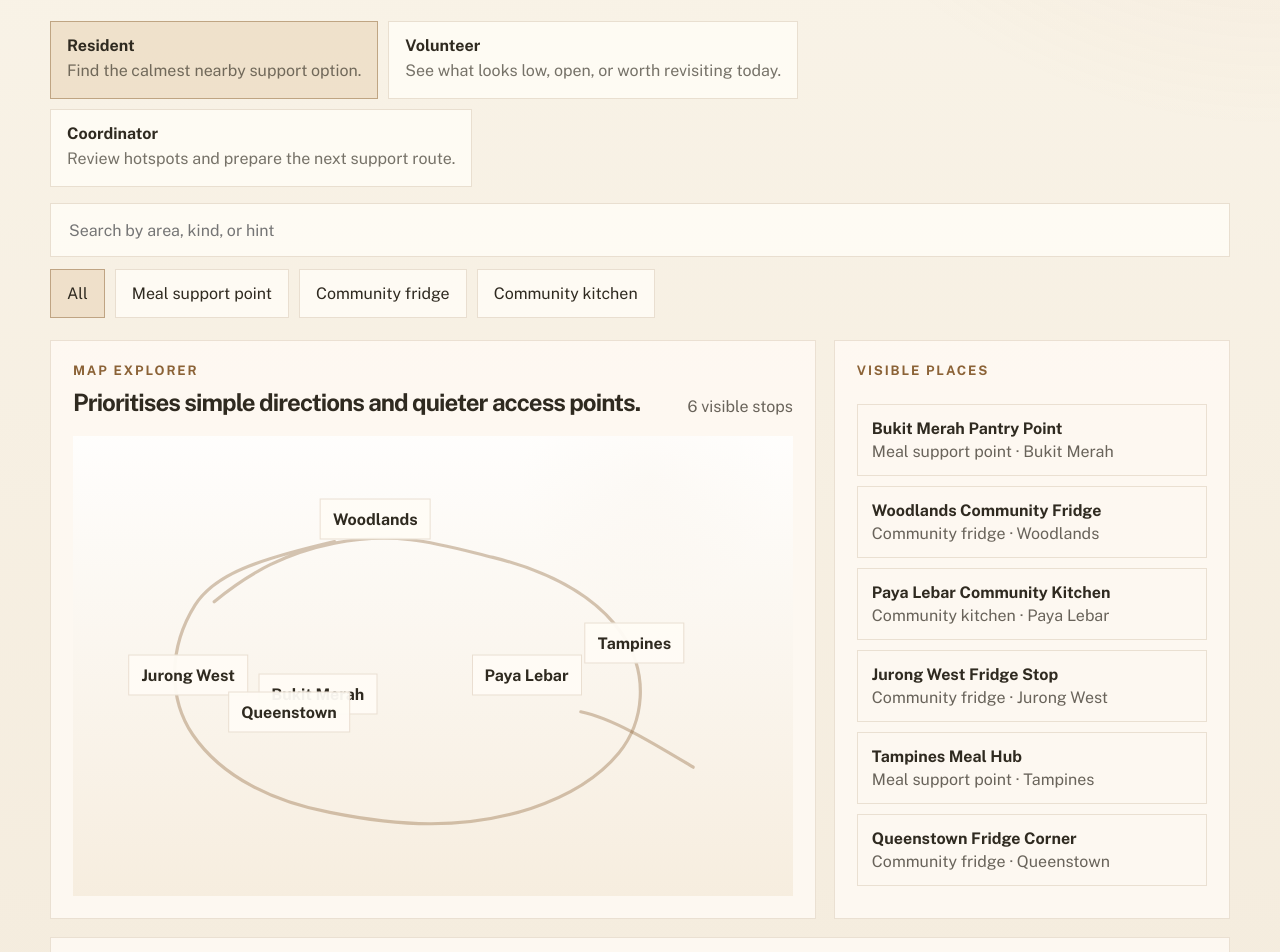
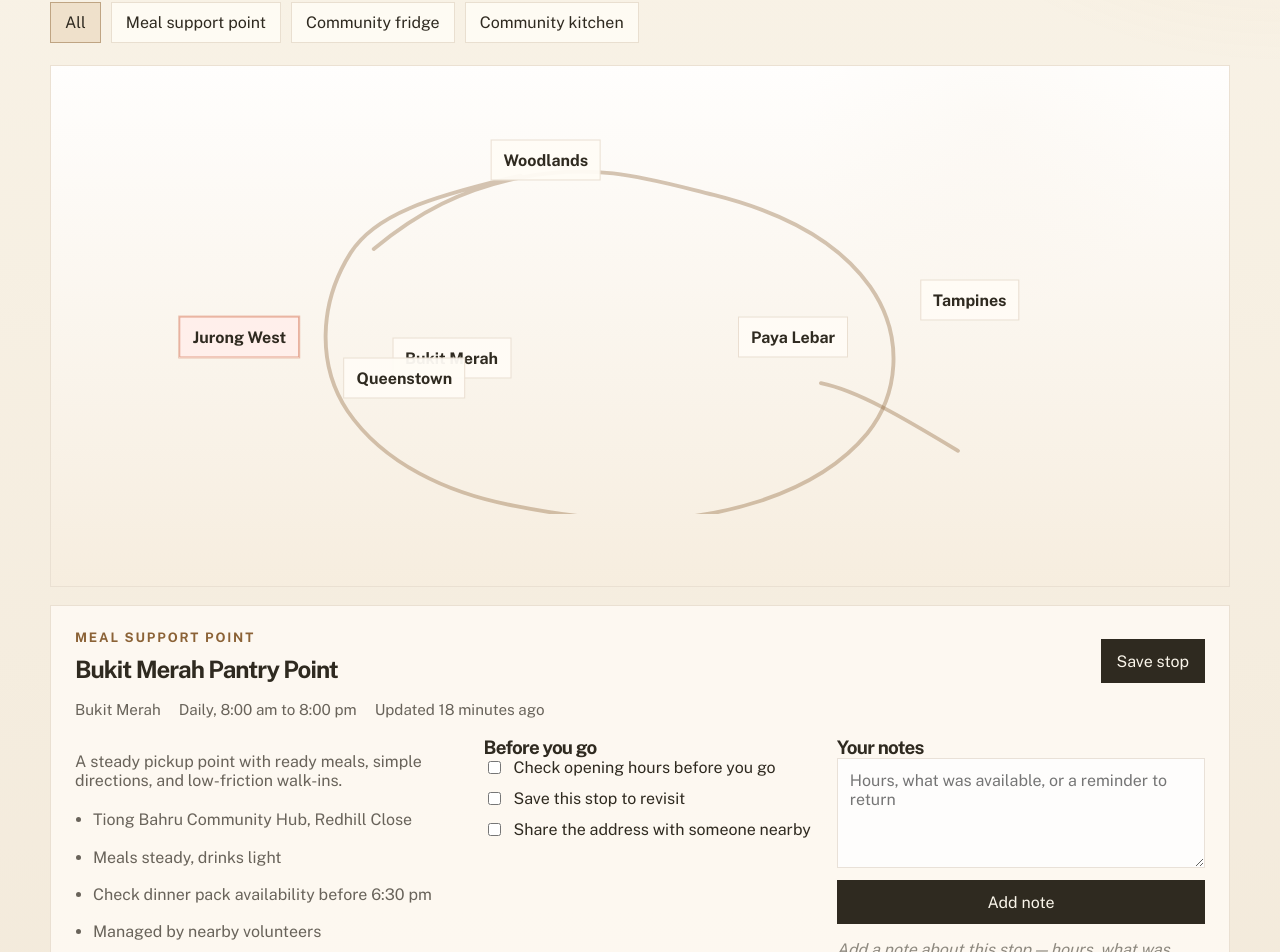
Before and after one commit to nc1z/concepts-for-good, a Next.js app: page /pocs/free-meal-map-sg in a window 1280 px wide. Shown: the part 445-1397 px from the top of the page. Built offline with nearby package versions, Linux system fonts and the light colour scheme.

Commit message:
feat: remake

```diff
--- a/app/pocs/free-meal-map-sg/free-meal-map-sg.module.css
+++ b/app/pocs/free-meal-map-sg/free-meal-map-sg.module.css
@@ -10,7 +10,7 @@
 .topline,
 .hero,
 .controls,
-.layout,
+.mapStage,
 .drawer {
   width: min(1180px, 100%);
   margin: 0 auto;
@@ -23,8 +23,7 @@
   padding-bottom: 20px;
 }
 
-.backLink,
-.resetLink {
+.backLink {
   border: 0;
   background: transparent;
   color: rgba(47, 42, 32, 0.72);
@@ -40,8 +39,6 @@
 }
 
 .kicker,
-.mapHeader p,
-.listRail p,
 .drawerLead p {
   margin: 0 0 10px;
   color: #8b6236;
@@ -52,7 +49,6 @@
 }
 
 .hero h1,
-.mapHeader h2,
 .drawerLead h2,
 .notesCol h3,
 .checklistCol h3 {
@@ -79,18 +75,16 @@
   padding-bottom: 22px;
 }
 
-.personaRow,
 .filterRow {
   display: flex;
   flex-wrap: wrap;
   gap: 10px;
 }
 
-.personaButton,
 .filterButton {
   display: grid;
   gap: 4px;
-  padding: 14px 16px;
+  padding: 10px 14px;
   border: 1px solid rgba(139, 98, 54, 0.18);
   background: rgba(255, 252, 246, 0.9);
   color: #2f2a20;
@@ -98,14 +92,7 @@
   text-align: left;
 }
 
-.personaButton span {
-  color: rgba(47, 42, 32, 0.66);
-  line-height: 1.55;
-}
-
-.personaButtonActive,
 .filterButtonActive,
-.placeRowActive,
 .hotspotActive {
   border-color: rgba(139, 98, 54, 0.48);
   background: rgba(233, 212, 183, 0.55);
@@ -123,43 +110,15 @@
   background: rgba(255, 252, 246, 0.9);
 }
 
-.layout {
-  display: grid;
-  grid-template-columns: minmax(0, 1.45fr) minmax(260px, 0.75fr);
-  gap: 18px;
-}
-
-.mapStage,
-.listRail,
-.drawer {
+.mapStage {
   background: rgba(255, 251, 245, 0.84);
   border: 1px solid rgba(139, 98, 54, 0.16);
-}
-
-.mapStage {
-  padding: 22px;
-}
-
-.mapHeader {
-  display: flex;
-  justify-content: space-between;
-  gap: 18px;
-  align-items: flex-end;
-}
-
-.mapHeader span,
-.placeRow span,
-.drawerMeta span,
-.storyCol p,
-.detailList,
-.notesFeed p {
-  color: rgba(47, 42, 32, 0.72);
+  margin-bottom: 0;
 }
 
 .mapCanvas {
   position: relative;
-  min-height: 460px;
-  margin-top: 20px;
+  min-height: 520px;
   overflow: hidden;
   background:
     linear-gradient(180deg, rgba(255, 255, 255, 0.82), rgba(245, 235, 219, 0.82)),
@@ -191,27 +150,15 @@
   font-weight: 700;
 }
 
-.listRail {
-  display: grid;
-  align-content: flex-start;
-  gap: 16px;
-  padding: 22px;
+@keyframes alertPulse {
+  0%, 100% { box-shadow: 0 0 0 0 rgba(200, 80, 40, 0.4); }
+  50% { box-shadow: 0 0 0 6px rgba(200, 80, 40, 0); }
 }
 
-.placeList {
-  display: grid;
-  gap: 10px;
-}
-
-.placeRow {
-  display: grid;
-  gap: 4px;
-  padding: 14px;
-  border: 1px solid rgba(139, 98, 54, 0.16);
-  background: transparent;
-  color: #2f2a20;
-  cursor: pointer;
-  text-align: left;
+.hotspotAlert {
+  border-color: rgba(200, 80, 40, 0.5);
+  background: rgba(255, 240, 235, 0.95);
+  animation: alertPulse 2s ease-in-out infinite;
 }
 
 .drawer {
@@ -219,6 +166,8 @@
   gap: 18px;
   margin-top: 18px;
   padding: 24px;
+  background: rgba(255, 251, 245, 0.84);
+  border: 1px solid rgba(139, 98, 54, 0.16);
 }
 
 .drawerLead {
@@ -233,6 +182,13 @@
   flex-wrap: wrap;
   gap: 18px;
   font-size: 0.95rem;
+}
+
+.drawerMeta span,
+.storyCol p,
+.detailList,
+.notesFeed p {
+  color: rgba(47, 42, 32, 0.72);
 }
 
 .saveButton,
@@ -283,15 +239,18 @@
   resize: vertical;
 }
 
+.emptyState {
+  color: rgba(47, 42, 32, 0.54) !important;
+  font-style: italic;
+}
+
 @media (max-width: 980px) {
   .hero,
-  .layout,
   .drawerGrid {
     grid-template-columns: 1fr;
   }
 
   .drawerLead,
-  .mapHeader,
   .topline {
     flex-direction: column;
     align-items: flex-start;
--- a/app/pocs/free-meal-map-sg/page.tsx
+++ b/app/pocs/free-meal-map-sg/page.tsx
@@ -4,11 +4,10 @@ import Link from "next/link";
 import { AnimatePresence, motion } from "framer-motion";
 import { useEffect, useMemo, useState } from "react";
 
-import { filterOptions, personas, places, type PersonaId } from "./data";
+import { filterOptions, places } from "./data";
 import styles from "./free-meal-map-sg.module.css";
 
 type SavedState = {
-  personaId: PersonaId;
   filter: string;
   search: string;
   selectedPlaceId: string;
@@ -19,38 +18,27 @@ type SavedState = {
 
 const STORAGE_KEY = "cfg-free-meal-map-sg-v2";
 
-function getChecklist(personaId: PersonaId) {
-  if (personaId === "resident") {
-    return ["Check opening hours", "Save this stop", "Share with someone nearby"];
-  }
-
-  if (personaId === "volunteer") {
-    return ["Check stock level", "Mark what is low", "Plan a quick refill visit"];
-  }
-
-  return ["Save for route planning", "Review access notes", "Follow up later today"];
-}
+const checklistTemplate = [
+  "Check opening hours before you go",
+  "Save this stop to revisit",
+  "Share the address with someone nearby",
+];
 
 export default function FreeMealMapPage() {
-  const [personaId, setPersonaId] = useState<PersonaId>("resident");
   const [filter, setFilter] = useState("All");
   const [search, setSearch] = useState("");
   const [selectedPlaceId, setSelectedPlaceId] = useState(places[0].id);
   const [savedPlaceIds, setSavedPlaceIds] = useState<string[]>([]);
-  const [checklistByPlace, setChecklistByPlace] = useState<Record<string, boolean[]>>(
-    {},
-  );
+  const [checklistByPlace, setChecklistByPlace] = useState<Record<string, boolean[]>>({});
   const [notesByPlace, setNotesByPlace] = useState<Record<string, string[]>>({});
   const [noteDraft, setNoteDraft] = useState("");
   const [hydrated, setHydrated] = useState(false);
 
   useEffect(() => {
     const raw = window.localStorage.getItem(STORAGE_KEY);
-
     if (raw) {
       try {
         const parsed = JSON.parse(raw) as SavedState;
-        setPersonaId(parsed.personaId);
         setFilter(parsed.filter);
         setSearch(parsed.search);
         setSelectedPlaceId(parsed.selectedPlaceId);
@@ -61,17 +49,12 @@ export default function FreeMealMapPage() {
         window.localStorage.removeItem(STORAGE_KEY);
       }
     }
-
     setHydrated(true);
   }, []);
 
   useEffect(() => {
-    if (!hydrated) {
-      return;
-    }
-
+    if (!hydrated) return;
     const payload: SavedState = {
-      personaId,
       filter,
       search,
       selectedPlaceId,
@@ -79,22 +62,11 @@ export default function FreeMealMapPage() {
       checklistByPlace,
       notesByPlace,
     };
-
     window.localStorage.setItem(STORAGE_KEY, JSON.stringify(payload));
-  }, [
-    checklistByPlace,
-    filter,
-    hydrated,
-    notesByPlace,
-    personaId,
-    savedPlaceIds,
-    search,
-    selectedPlaceId,
-  ]);
+  }, [checklistByPlace, filter, hydrated, notesByPlace, savedPlaceIds, search, selectedPlaceId]);
 
   const filteredPlaces = useMemo(() => {
     const query = search.trim().toLowerCase();
-
     return places.filter((place) => {
       const matchesFilter = filter === "All" || place.kind === filter;
       const matchesSearch =
@@ -108,7 +80,6 @@ export default function FreeMealMapPage() {
           place.nextStep,
           ...place.tags,
         ].some((item) => item.toLowerCase().includes(query));
-
       return matchesFilter && matchesSearch;
     });
   }, [filter, search]);
@@ -124,8 +95,6 @@ export default function FreeMealMapPage() {
     places.find((place) => place.id === selectedPlaceId) ??
     places[0];
 
-  const persona = personas.find((entry) => entry.id === personaId) ?? personas[0];
-  const checklistTemplate = getChecklist(personaId);
   const checklist = checklistByPlace[selectedPlace.id] ?? checklistTemplate.map(() => false);
   const notes = notesByPlace[selectedPlace.id] ?? [];
 
@@ -143,38 +112,21 @@ export default function FreeMealMapPage() {
       const next = existing.map((value, itemIndex) =>
         itemIndex === index ? !value : value,
       );
-
-      return {
-        ...current,
-        [selectedPlace.id]: next,
-      };
+      return { ...current, [selectedPlace.id]: next };
     });
   }
 
   function addNote() {
     const trimmed = noteDraft.trim();
-
-    if (!trimmed) {
-      return;
-    }
-
+    if (!trimmed) return;
     setNotesByPlace((current) => ({
       ...current,
-      [selectedPlace.id]: [`Just now — ${trimmed}`, ...(current[selectedPlace.id] ?? [])],
+      [selectedPlace.id]: [
+        `Just now — ${trimmed}`,
+        ...(current[selectedPlace.id] ?? []),
+      ],
     }));
     setNoteDraft("");
-  }
-
-  function resetDemo() {
-    setPersonaId("resident");
-    setFilter("All");
-    setSearch("");
-    setSelectedPlaceId(places[0].id);
-    setSavedPlaceIds([]);
-    setChecklistByPlace({});
-    setNotesByPlace({});
-    setNoteDraft("");
-    window.localStorage.removeItem(STORAGE_KEY);
   }
 
   return (
@@ -183,45 +135,25 @@ export default function FreeMealMapPage() {
         <Link href="/" className={styles.backLink}>
           Back to gallery
         </Link>
-        <button type="button" className={styles.resetLink} onClick={resetDemo}>
-          Reset map state
-        </button>
       </header>
 
       <section className={styles.hero}>
         <div>
           <p className={styles.kicker}>Free Meal Map SG</p>
-          <h1>Explore meal support in a calmer, more local way.</h1>
+          <h1>Find food support near you.</h1>
         </div>
         <p className={styles.lede}>
-          This prototype is map-led rather than directory-led. Start from the
-          neighbourhood, then move into details, notes, and revisit plans.
+          Find places near you where free meals and community food support are available.
         </p>
       </section>
 
       <section className={styles.controls}>
-        <div className={styles.personaRow}>
-          {personas.map((entry) => (
-            <button
-              key={entry.id}
-              type="button"
-              className={`${styles.personaButton} ${
-                personaId === entry.id ? styles.personaButtonActive : ""
-              }`}
-              onClick={() => setPersonaId(entry.id)}
-            >
-              <strong>{entry.name}</strong>
-              <span>{entry.focus}</span>
-            </button>
-          ))}
-        </div>
-
         <div className={styles.searchRow}>
           <input
             type="search"
             value={search}
             onChange={(event) => setSearch(event.target.value)}
-            placeholder="Search by area, kind, or hint"
+            placeholder="Search by area or kind"
             className={styles.searchInput}
           />
           <div className={styles.filterRow}>
@@ -241,16 +173,7 @@ export default function FreeMealMapPage() {
         </div>
       </section>
 
-      <section className={styles.layout}>
-        <div className={styles.mapStage}>
-          <div className={styles.mapHeader}>
-            <div>
-              <p>Map explorer</p>
-              <h2>{persona.helper}</h2>
-            </div>
-            <span>{filteredPlaces.length} visible stops</span>
-          </div>
-
+      <section className={styles.mapStage}>
         <div className={styles.mapCanvas}>
           <svg
             className={styles.mapOutline}
@@ -261,10 +184,7 @@ export default function FreeMealMapPage() {
               d="M124 146C170 108 216 84 276 72c82-16 135 2 200 18 64 16 126 44 162 95 37 53 28 114-3 152-28 34-69 56-111 70-86 28-169 22-254 5-70-13-136-44-173-98-31-46-31-110 3-164 25-39 78-57 176-80"
               pathLength="1"
             />
-              <path
-                d="M587 285c40 8 92 40 142 70"
-                pathLength="1"
-              />
+            <path d="M587 285c40 8 92 40 142 70" pathLength="1" />
           </svg>
 
           {filteredPlaces.map((place) => (
@@ -273,35 +193,13 @@ export default function FreeMealMapPage() {
               type="button"
               className={`${styles.hotspot} ${
                 place.id === selectedPlace.id ? styles.hotspotActive : ""
-                }`}
+              } ${place.tags.includes("Refill needed") ? styles.hotspotAlert : ""}`}
               style={{ left: `${place.x}%`, top: `${place.y}%` }}
               onClick={() => setSelectedPlaceId(place.id)}
             >
               <span>{place.area}</span>
             </button>
           ))}
-          </div>
-        </div>
-
-        <div className={styles.listRail}>
-          <p>Visible places</p>
-          <div className={styles.placeList}>
-            {filteredPlaces.map((place) => (
-              <button
-                key={place.id}
-                type="button"
-                className={`${styles.placeRow} ${
-                  selectedPlace.id === place.id ? styles.placeRowActive : ""
-                }`}
-                onClick={() => setSelectedPlaceId(place.id)}
-              >
-                <strong>{place.name}</strong>
-                <span>
-                  {place.kind} · {place.area}
-                </span>
-              </button>
-            ))}
-          </div>
         </div>
       </section>
 
@@ -345,7 +243,7 @@ export default function FreeMealMapPage() {
             </div>
 
             <div className={styles.checklistCol}>
-              <h3>Visit checklist</h3>
+              <h3>Before you go</h3>
               <div className={styles.checklist}>
                 {checklistTemplate.map((item, index) => (
                   <label key={item} className={styles.checkItem}>
@@ -361,12 +259,12 @@ export default function FreeMealMapPage() {
             </div>
 
             <div className={styles.notesCol}>
-              <h3>Quick note</h3>
+              <h3>Your notes</h3>
               <div className={styles.noteComposer}>
                 <textarea
                   value={noteDraft}
                   onChange={(event) => setNoteDraft(event.target.value)}
-                  placeholder="Add a visit update or reminder"
+                  placeholder="Hours, what was available, or a reminder to return"
                 />
                 <button type="button" onClick={addNote}>
                   Add note
@@ -376,7 +274,9 @@ export default function FreeMealMapPage() {
                 {notes.length ? (
                   notes.map((note) => <p key={note}>{note}</p>)
                 ) : (
-                  <p>No notes yet for this stop.</p>
+                  <p className={styles.emptyState}>
+                    Add a note about this stop — hours, what was available, or when to return.
+                  </p>
                 )}
               </div>
             </div>
--- a/app/pocs/hawker-surplus-connect/page.module.css
+++ b/app/pocs/hawker-surplus-connect/page.module.css
@@ -10,7 +10,6 @@
 .topline,
 .hero,
 .signalTape,
-.personaStrip,
 .layout {
   width: min(1220px, 100%);
   margin: 0 auto;
@@ -130,34 +129,6 @@
   border-left-color: #89b8ff;
 }
 
-.personaStrip {
-  display: grid;
-  grid-template-columns: repeat(2, minmax(0, 1fr));
-  gap: 12px;
-  padding: 24px 0 30px;
-}
-
-.personaButton {
-  display: grid;
-  gap: 6px;
-  padding: 18px;
-  border: 1px solid rgba(125, 168, 225, 0.16);
-  background: transparent;
-  color: rgba(238, 243, 251, 0.92);
-  text-align: left;
-  cursor: pointer;
-}
-
-.personaButton span {
-  color: rgba(214, 226, 244, 0.74);
-  line-height: 1.55;
-}
-
-.personaButtonActive {
-  border-color: rgba(137, 184, 255, 0.56);
-  background: rgba(137, 184, 255, 0.08);
-}
-
 .layout {
   display: grid;
   grid-template-columns: minmax(0, 1.55fr) minmax(300px, 0.9fr);
@@ -176,17 +147,6 @@
   justify-content: space-between;
   gap: 18px;
   align-items: flex-end;
-}
-
-.actionButton,
-.resetButton {
-  min-height: 46px;
-  padding: 0 16px;
-  border: 0;
-  background: #f3f7ff;
-  color: #08101d;
-  font-weight: 700;
-  cursor: pointer;
 }
 
 .runList {
@@ -211,6 +171,31 @@
 .runTime span {
   font-size: 1.3rem;
   font-weight: 700;
+}
+
+.countdown {
+  font-size: 0.85rem !important;
+  font-weight: 700 !important;
+  letter-spacing: 0.06em;
+  color: #89b8ff !important;
+}
+
+@keyframes urgentPulse {
+  0%, 100% { border-left-color: #ff935e; }
+  50% { border-left-color: rgba(255, 147, 94, 0.3); }
+}
+
+.runRowUrgent {
+  border-top-color: rgba(255, 147, 94, 0.3);
+  animation: urgentPulse 1.8s ease-in-out infinite;
+}
+
+.runRowUrgent .countdown {
+  color: #ff935e !important;
+}
+
+.runRowReady .countdown {
+  color: #7fdd8a !important;
 }
 
 .runTime small,
@@ -308,7 +293,6 @@
 
 @media (max-width: 980px) {
   .heroStats,
-  .personaStrip,
   .layout,
   .runRow {
     grid-template-columns: 1fr;
```
Also changed, not shown: app/pocs/budget-meal-basket-sg/page.module.css (+10 -12 lines), app/pocs/budget-meal-basket-sg/page.tsx (+71 -71 lines), app/pocs/hawker-surplus-connect/page.tsx (+63 -122 lines), 1 other file (tests, documents, lock files or other folders). Lines whose indentation alone changed are shown as unchanged.
